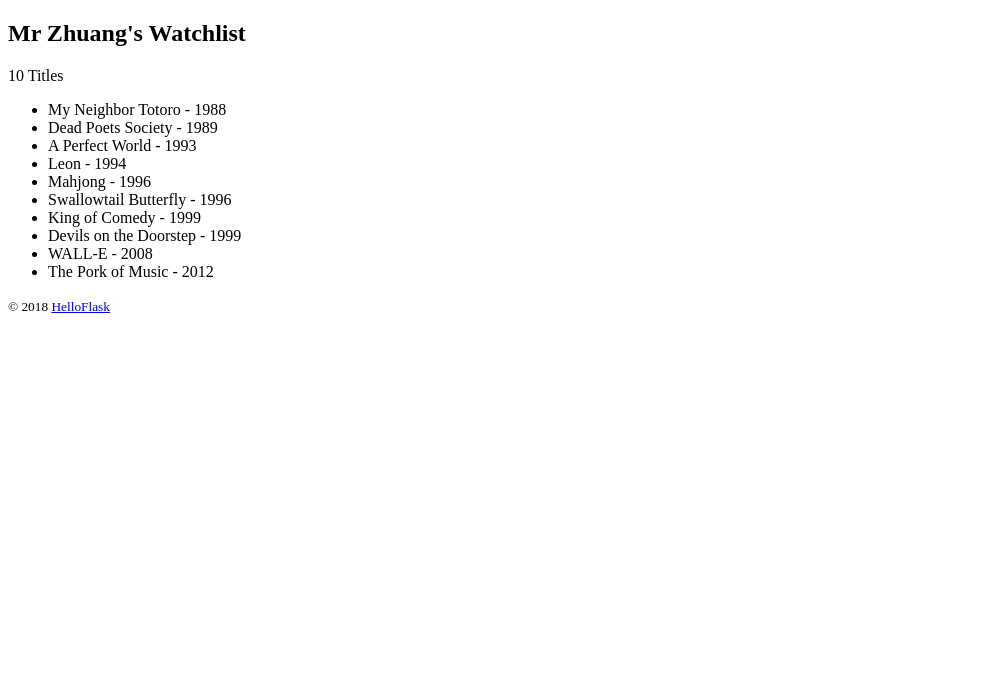
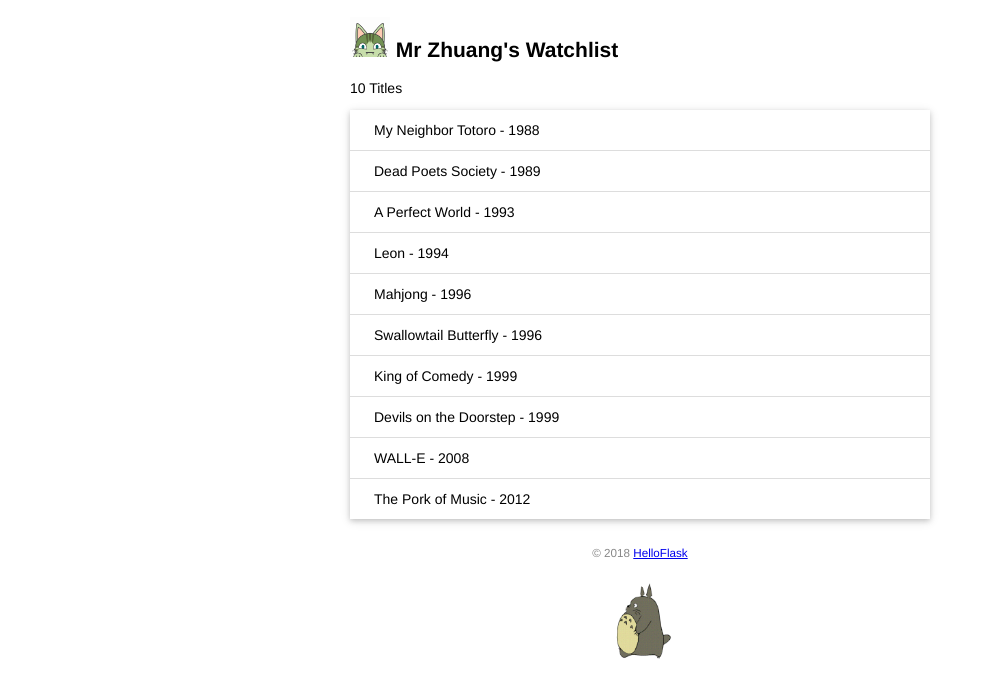
Before and after one commit to zhb308109106/watchlist, a Flask app: page / in a window 1280 px wide. Shown: the top 698 px of the page, without its empty margins (0-988 px from the left). Run offline with Flask 2, Linux system fonts and the light colour scheme.

Commit message:
Add static files

```diff
--- /dev/null
+++ b/static/style.css
@@ -0,0 +1,48 @@
+/* 页面整体 */
+body {
+    margin: auto;
+    max-width: 580px;
+    font-size: 14px;
+    font-family: Helvetica, Arial, sans-serif;
+}
+
+/* 页脚 */
+footer {
+    color: #888;
+    margin-top: 15px;
+    text-align: center;
+    padding: 10px;
+}
+
+/* 头像 */
+.avatar {
+    width: 40px;
+}
+
+/* 电影列表 */
+.movie-list {
+    list-style-type: none;
+    padding: 0;
+    margin-bottom: 10px;
+    box-shadow: 0 2px 5px 0 rgba(0, 0, 0, 0.16), 0 2px 10px 0 rgba(0, 0, 0, 0.12);
+}
+
+.movie-list li {
+    padding: 12px 24px;
+    border-bottom: 1px solid #ddd;
+}
+
+.movie-list li:last-child {
+    border-bottom:none;
+}
+
+.movie-list li:hover {
+    background-color: #f8f9fa;
+}
+
+/* 龙猫图片 */
+.totoro {
+    display: block;
+    margin: 0 auto;
+    height: 100px;
+}
--- a/templates/index.html
+++ b/templates/index.html
@@ -3,11 +3,15 @@
 <head>
     <meta charset="UTF-8">
     <title>{{ name }}'s Watchlist</title>
+     <link rel="stylesheet" href="{{ url_for('static', filename='style.css') }}" type="text/css">
 </head>
 <body>
-    <h2>{{ name }}'s Watchlist</h2>
+    <h2>
+        <img alt="Avatar" class="avatar" src="{{ url_for('static', filename='images/avatar.png') }}">
+        {{ name }}'s Watchlist
+    </h2>
     <p>{{movies|length}} Titles</p>
-    <ul>
+    <ul class="movie-list">
         {% for movie in movies %}
         <li>
             {{movie.title}} - {{movie.year}}
@@ -18,4 +22,5 @@
 <footer>
         <small>&copy; 2018 <a href="http://helloflask.com/tutorial">HelloFlask</a></small>
 </footer>
+<img alt="Walking Totoro" class="totoro" src="{{ url_for('static', filename='images/totoro.gif') }}">
 </html>
```
Also changed, not shown: static/images/avatar.png (added), static/images/totoro.gif (added).
